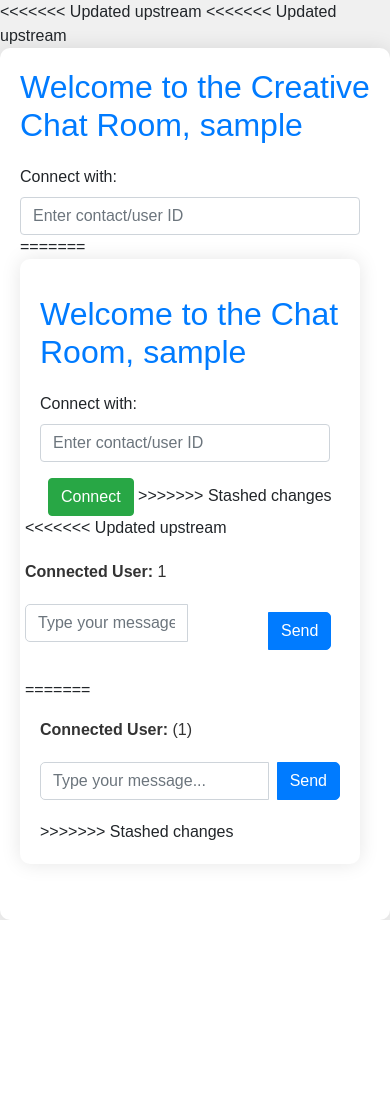
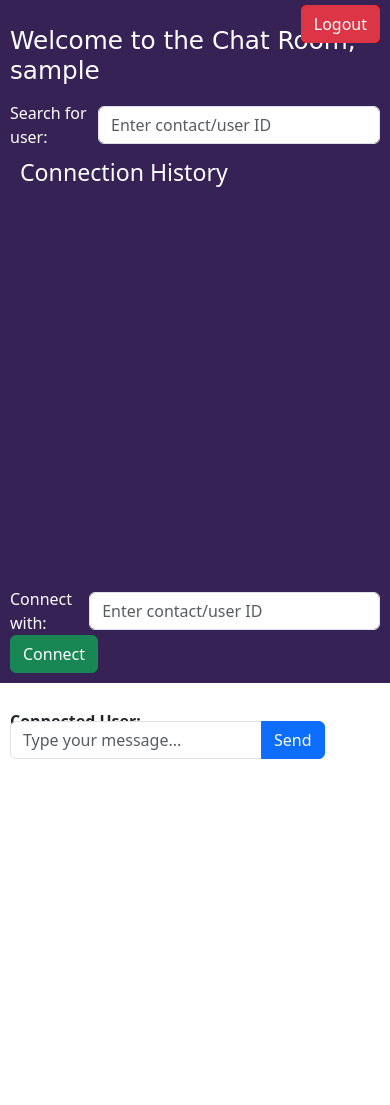
Before and after one commit to nishikapandey123/chat_model, a Flask app: page /chat in a window 390 px wide. Before the commit the page ends 920 px from the top, so only its background shows below. Run offline with Flask 3, Linux system fonts and the light colour scheme; the visitor is signed in with stand-in values (Sample User, id 1); a database or web service that is not in the repository returns one stand-in record (values such as "Sample title"); some libraries are stand-ins or nearby versions.

Commit message:
updatesAPIs

```diff
--- a/app.py
+++ b/app.py
@@ -1,13 +1,16 @@
 from flask import Flask, render_template
 from flask_socketio import SocketIO
 from routes.routes import configure_routes
-
+# from flask_login import login_manager,login,logout
 
 
 app = Flask(__name__)
 socketio = SocketIO(app)  # Initialize SocketIO
 app.secret_key = 'your_secret_key_here'  # Replace with a secure secret key
 
+# login = LoginManager(app)
+# login.init_app(app)
+
 app = configure_routes(app, socketio)
 
 if __name__ == '__main__':
--- a/routes/routes.py
+++ b/routes/routes.py
@@ -1,6 +1,7 @@
-from flask import Flask, render_template, jsonify, request, url_for, redirect, session, abort
+from flask import Flask, render_template, jsonify, request, url_for, redirect, session, abort,flash
 from pymongo import MongoClient,errors
-from flask_socketio import SocketIO, emit
+from flask_socketio import SocketIO, emit, send
+from flask_login import logout_user
 import datetime
 import json
 
@@ -10,7 +11,7 @@
 db = client["chat"]
 users_collection = db["users"]
 messages_collection = db["messages"]
-
+user_connections = db["user-connection"]
 
 
 def configure_routes(app, socketio):
@@ -87,6 +88,61 @@
         else:
             return jsonify({'success': False})
 
+
+    #Establishing connection and history
+    @app.route('/get_connection_history')
+    def get_connection_history():
+        try:
+            userContact = session.get('contact')
+
+            if userContact:
+                connection_history = user_connections.find({
+                    '$or': [
+                        # {'sender_contact': userContact},
+                        {'receiver_contact': userContact}
+                    ]
+                })
+
+                return jsonify({'success': True, 'connection_history': list(connection_history)})
+            else:
+                return jsonify({'success': False, 'message': 'User contact not available'})
+        except Exception as e:
+            return jsonify({'error': str(e)}), 500
+
+
+    @app.route('/connect_user', methods=['POST'])
+    def connect_user():
+        try:
+            sender_contact = session.get('contact')
+            receiver_contact = request.form.get('receiver_contact')
+
+            if sender_contact and receiver_contact:
+                user_connections.insert_one({
+                    'sender_contact': sender_contact,
+                    'receiver_contact': receiver_contact,
+                    'timestamp': datetime.datetime.now()
+                })
+
+                return jsonify({'success': True, 'message': 'User connected successfully'})
+            else:
+                return jsonify({'success': False, 'message': 'Invalid sender or receiver contact'})
+        except Exception as e:
+            return jsonify({'error': str(e)}), 500
+
+    @app.route('/search_users')
+    def search_users():
+        try:
+            query = request.args.get('query')
+            users = list(users_collection.find({
+                '$or': [
+                    # {'username': {'$regex': query, '$options': 'i'}},
+                    {'contact': {'$regex': query, '$options': 'i'}}
+                ]
+            }, {'_id': 0}))
+
+            return jsonify({'success': True, 'users': users})
+        except Exception as e:
+            return jsonify({'error': str(e)}), 500
 
     @app.route('/get_chat_history', methods=['GET'])
     def get_chat_history():
@@ -168,6 +224,8 @@
             sender_contact = data['sender_contact']
             receiver_contact = data['receiver_contact']
 
+            # send(data)
+
             sender = users_collection.find_one({'contact': sender_contact})
             receiver = users_collection.find_one({'contact': receiver_contact})
 
@@ -213,6 +271,14 @@
             print('Error:', e)
 
 
+    @app.route('/logout')
+    def logout():
+
+        # logout_user()
+        # flash("You have logged out successfully", 'success')
+        session.clear()
+        return redirect('/login')
+
 
 
     return app
--- a/static/js/main.js
+++ b/static/js/main.js
@@ -2,6 +2,14 @@
 
 socket.on('connect', () => {
     console.log('Socket connected');
+
+    window.addEventListener('resize', function() {
+        const messageInputContainer = document.getElementById('message-input-container');
+        const connectForm = document.getElementById('connect-form');
+
+        messageInputContainer.style.top = 0;
+        connectForm.style.bottom = 0;
+    });
 
     const userContactPromise = fetch('/get_user_contact')
         .then(response => response.json())
@@ -63,15 +71,6 @@
                 const messageInput = document.getElementById('message-input');
                 const message = messageInput.value.trim();
 
-<<<<<<< Updated upstream
-                    if (message !== '') {
-                        socket.emit('message', {
-                            sender_contact: userContact,
-                            receiver_contact: receiverContact,
-                            // sender_username:senderUsername,
-                            // receiver_username:document.getElementById('connected-username').textContent,
-                            message: message,
-=======
                 if (message !== '') {
                     socket.emit('message', {
                         sender_contact: userContact,
@@ -99,6 +98,27 @@
                 const connectContact = connectContactInput.value.trim();
 
                 if (connectContact !== '') {
+                    fetch(`/connect_user`, {
+                        method: 'POST',
+                        body: JSON.stringify({
+                            receiver_contact: connectContact
+                        })
+                    })
+                        .then(response => response.json())
+                        .then(data => {
+                            if (data.success) {
+                                const connectedUsername = data.username;
+                                connectedUsernameElement.textContent = connectedUsername;
+                            } else {
+                                console.log('Error connecting user');
+                            }
+                        })
+                        .catch(error => {
+                            console.error('Error connecting user:', error);
+                        });
+                }
+
+                if (connectContact !== '') {
                     fetch(`/user_exists?contact=${connectContact}`)
                         .then(response => response.json())
                         .then(data => {
@@ -116,13 +136,35 @@
                         })
                         .catch(error => {
                             console.error('Error fetching username:', error);
->>>>>>> Stashed changes
                         });
                 }
             });
 
             function fetchAndDisplayChatHistory(receiverContact) {
                 connectedUsernameElement.textContent = receiverContact;
+
+                fetch(`/get_connection_history?receiver_contact=${receiverContact}`)
+                .then(response => response.json())
+                .then(data => {
+                    if (data.success) {
+                        const chatMessagesDiv = document.getElementById('chat-messages');
+                        chatMessagesDiv.innerHTML = '';
+
+                        data.messages.forEach(message => {
+                            const messageDiv = document.createElement('div');
+                            const senderLabel = message.sender_contact === userContact ? 'You' : message.sender_username;
+                            messageDiv.innerHTML = `<strong>${senderLabel}: </strong>${message.message}`;
+                            chatMessagesDiv.appendChild(messageDiv);
+
+                            chatMessagesDiv.scrollTop = chatMessagesDiv.scrollHeight;
+                        });
+                    }
+                })
+                .catch(error => {
+                    console.error('Error fetching chat history:', error);
+                });
+
+
                 fetch(`/get_chat_history?receiver_contact=${receiverContact}`)
                     .then(response => response.json())
                     .then(data => {
--- a/templates/chat.html
+++ b/templates/chat.html
@@ -2,87 +2,6 @@
 <html lang="en">
 
 <head>
-<<<<<<< Updated upstream
-    <meta charset="UTF-8">
-    <meta name="viewport" content="width=device-width, initial-scale=1.0">
-    <title>Creative Chat Room</title>
-    <link rel="stylesheet" href="https://stackpath.bootstrapcdn.com/bootstrap/4.5.2/css/bootstrap.min.css">
-    <style>
-        body {
-            background-color: #f0f0f0;
-            font-family: Arial, sans-serif;
-        }
-
-        .container {
-            max-width: 800px;
-            margin: 0 auto;
-            padding: 20px;
-            background-color: #fff;
-            box-shadow: 0px 0px 20px rgba(0, 0, 0, 0.1);
-            border-radius: 10px;
-        }
-
-        h2 {
-            color: #007bff;
-            margin-bottom: 20px;
-        }
-
-        .form-inline {
-            margin-bottom: 20px;
-        }
-
-        .form-group {
-            margin-right: 10px;
-        }
-
-        #connect-button {
-            background-color: #28a745;
-            border-color: #28a745;
-        }
-
-        #connected-user {
-            margin-top: 20px;
-            font-size: 16px;
-            color: #333;
-        }
-
-        #chat-messages {
-            margin-top: 20px;
-        }
-
-        .my-message,
-        .other-message {
-            padding: 10px;
-            margin-bottom: 10px;
-            border-radius: 10px;
-            width: fit-content;
-            max-width: 70%;
-        }
-
-        .my-message {
-            background-color: #007bff;
-            color: #fff;
-            align-self: flex-end;
-        }
-
-        .other-message {
-            background-color: #f0f0f0;
-        }
-
-        #message-form {
-            margin-top: 20px;
-        }
-
-        #message-input {
-            width: 70%;
-            border-radius: 5px 0 0 5px;
-        }
-
-        #send-button {
-            background-color: #007bff;
-            border-color: #007bff;
-            border-radius: 0 5px 5px 0;
-=======
     <!-- Include necessary meta tags, stylesheets, and title -->
     <meta charset="UTF-8">
     <meta name="viewport" content="width=device-width, initial-scale=1.0">
@@ -107,7 +26,7 @@
         .chat-container {
             display: flex;
             flex-direction: column;
-            height: 100vh;
+            height: 50vh;
         }
 
         .left-section {
@@ -115,14 +34,15 @@
             padding: 10px;
             background-color: rgb(54, 34, 85);
             color: white;
-            min-height: 100vh;
+            min-height: 50vh;
         }
 
         .right-section {
             width: 2/3; /* Set the width to 2/3 of the container */
             padding: 10px;
-            display: flex;
+            display: inline-block;
             flex-direction: column;
+            min-height: 50vh;
         }
 
         .message-history {
@@ -131,7 +51,31 @@
             max-height: calc(70% - 160px); /* Adjust the maximum height as needed */
         }
 
+        .user-connection {
+            flex-grow: 1;
+            overflow-y: scroll;
+            max-height: calc(10% - 160px); /* Adjust the maximum height as needed */
+        }
+
+
         .message-input-container {
+            display: flex;
+            justify-content: center;
+            align-items: center;
+            position: sticky;
+            bottom: 10%;
+            width: 85%;
+            margin-top: 10px;
+        }
+
+        .connect-form {
+            position: fixed;
+            margin-top: 20px;
+            bottom: 2px;
+            width: 60%;
+        }
+
+        .form-group  {
             display: flex;
             justify-content: center;
             align-items: center;
@@ -142,27 +86,51 @@
         /*} */
         h2 {
             font-family: Comic Sans MS, cursive;
->>>>>>> Stashed changes
+        }
+
+        .logout-button {
+            position: fixed;
+            right: 10px;
+            top: 5px;
+            background-color: red;
+            color: white;
+            font-size: 16px;
+            border-radius: 5px;
+            cursor: pointer;
+            transition: background-color 0.3s ease;
         }
     </style>
 </head>
 
 <body>
-<<<<<<< Updated upstream
-    <div class="container">
-        <h2>Welcome to the Creative Chat Room, <span id="username">{{ username }}</span></h2>
-
-        <form id="connect-form" class="form-inline" method="post" action="/chat">
-            <div class="form-group">
-                <label for="receiver_contact">Connect with:</label>
-                <input type="text" class="form-control" id="receiver_contact" name="receiver_contact"
-                    placeholder="Enter contact/user ID">
-=======
     <div class="container chat-container">
         <div class="row">
             <!-- Left Section (1/3) -->
             <div class="col-md-4 left-section">
                 <h2 class="mt-3">Welcome to the Chat Room, {{ username }}</h2>
+
+                <!-- New form to search for users -->
+                <form id="search-form" class="form-inline mt-3">
+                    <div class="form-group">
+                        <label for="search-contact" class="mr-2">Search for user:</label>
+                        <input type="text" class="form-control" id="search-contact" name="search_contact"
+                            placeholder="Enter contact/user ID">
+                    </div>
+                </form>
+
+                <!-- Display search results here -->
+                <!-- <div id="search-results" class="mt-3 user-connection"></div> -->
+                <div class="col-md-4 left-section">
+                    <!-- ... Other content ... -->
+
+                    <h3>Connection History</h3>
+                    <div id="connection-history" class="user-connection">
+                        <div id="user-connection-list">
+                            <!-- ... Connection history items ... -->
+                        </div>
+                    </div>
+                </div>
+
 
                 <!-- New form to connect with other user -->
                 <form id="connect-form" class="form-inline mt-3" method="post" action="/chat">
@@ -173,29 +141,12 @@
                     </div>
                     <button type="submit" class="btn btn-success ml-2" id="connect-button">Connect</button>
                 </form>
->>>>>>> Stashed changes
             </div>
 
-<<<<<<< Updated upstream
-        <div id="connected-user">
-            <strong>Connected User:</strong> <span id="connected-username">{{ contact }}</span>
-        </div>
-
-        <div id="chat-messages">
-            <!-- Messages will be dynamically generated here -->
-        </div>
-
-        <form id="message-form" class="form-inline">
-            <div class="form-group">
-                <input type="text" class="form-control" id="message-input" placeholder="Type your message...">
-            </div>
-            <button type="submit" class="btn btn-primary" id="send-button">Send</button>
-        </form>
-=======
             <!-- Right Section (2/3) -->
             <div class="col-md-8 right-section">
                 <div id="connected-user" class="mt-3">
-                    <strong>Connected User: </strong><span id="connected-username"></span> ({{ contact }})
+                    <strong>Connected User: </strong><span id="connected-username"></span>
                 </div>
                 <div id="chat-messages" class="mt-3 message-history">
                     <!-- Message history goes here -->
@@ -220,10 +171,11 @@
                         </div>
                     </form>
                 </div>
-
             </div>
         </div>
->>>>>>> Stashed changes
+        <div class="logout-button">
+            <a href="/logout" class="btn btn-danger">Logout</a>
+        </div>
     </div>
     <script src="https://cdnjs.cloudflare.com/ajax/libs/socket.io/4.1.2/socket.io.js"></script>
     <script src="{{ url_for('static', filename='js/main.js') }}"></script>
```
Also changed, not shown: extra.js (added, +142 -0 lines).
